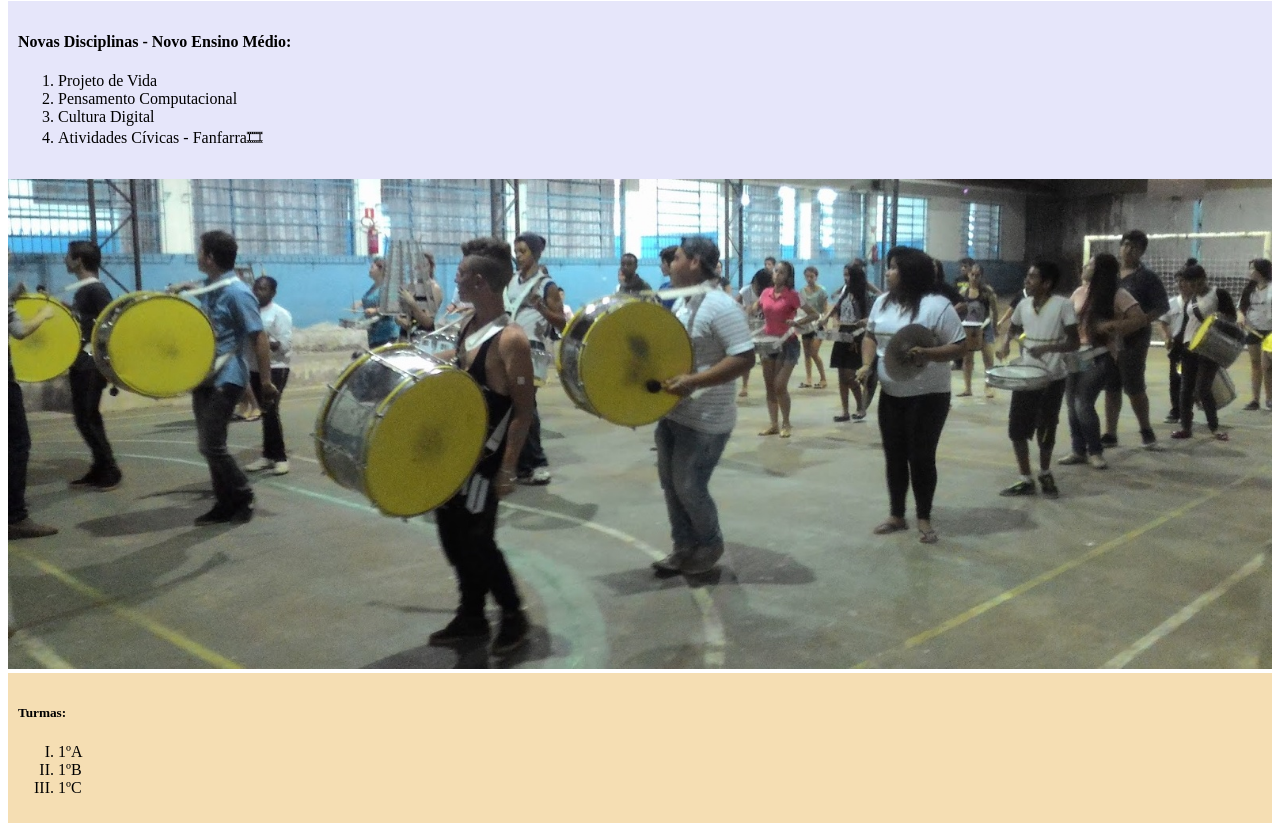
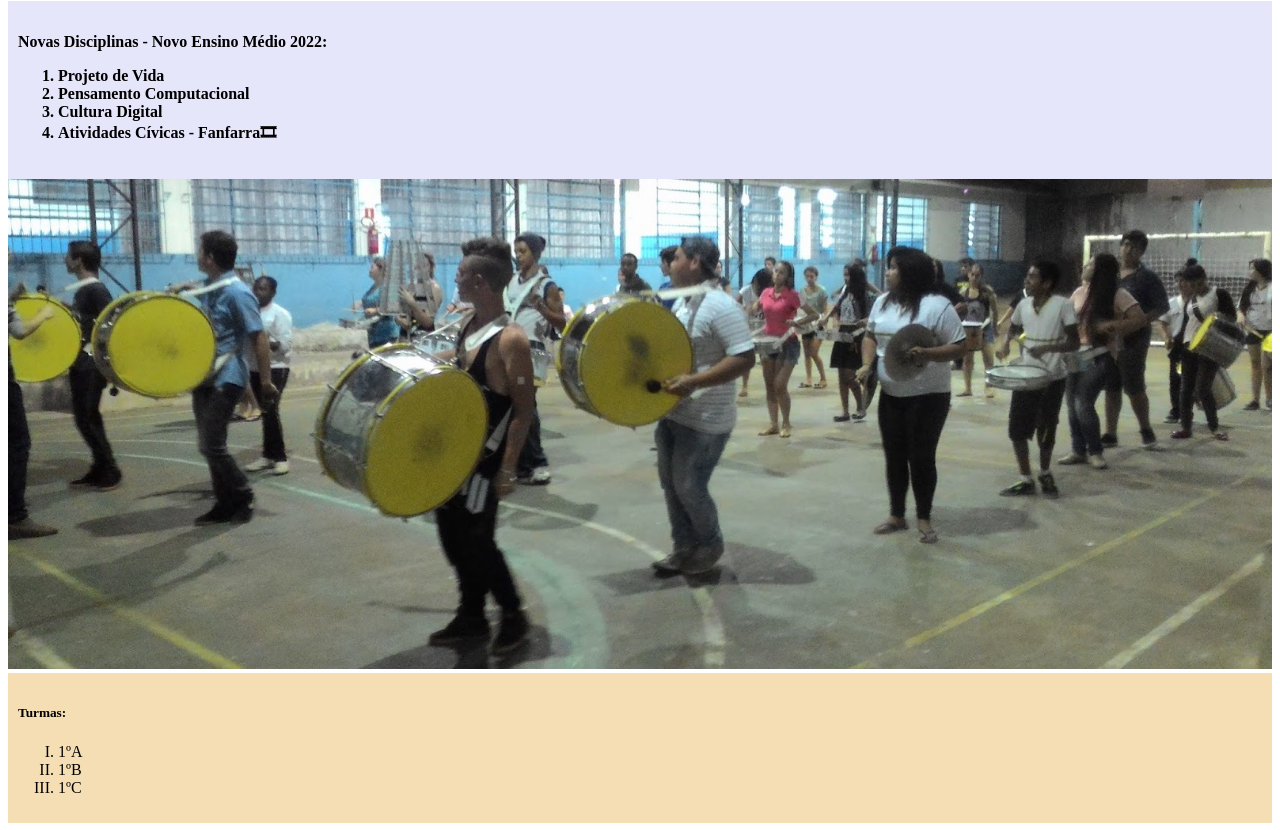
Before and after one commit to larissasilvaMD2022/pensamento-computacional-maria-dalila-2022, a plain HTML site: page index.html in a window 1280 px wide. Shown: the part 1081-1911 px from the top of the page. Drawn offline with Linux system fonts and the light colour scheme.

Commit message:
Update index.html

```diff
--- a/index.html
+++ b/index.html
@@ -37,7 +37,7 @@
                 <img src="biblioteca.jpg" class="imagembiblioteca">
         </div>
              <div class="disciplinas">
-         <h4> Novas Disciplinas - Novo Ensino Médio:</h4>
+         <h4> Novas Disciplinas - Novo Ensino Médio 2022:</4>
             <ol>
                 <li>Projeto de Vida</li>
                 <li>Pensamento Computacional</li>
```
